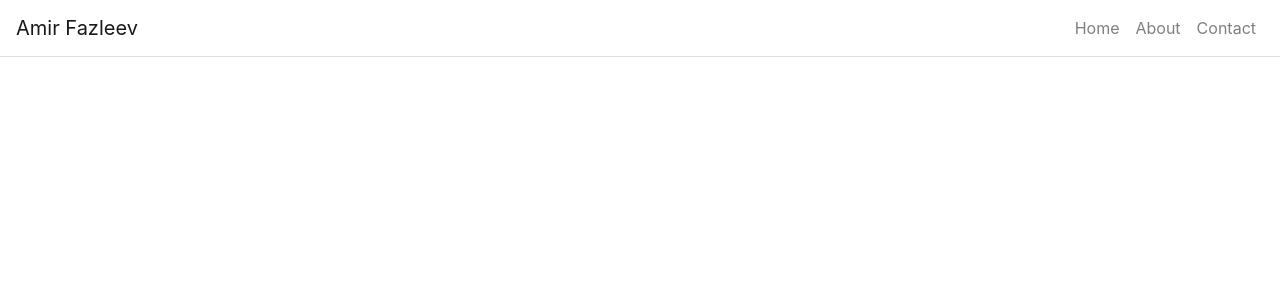
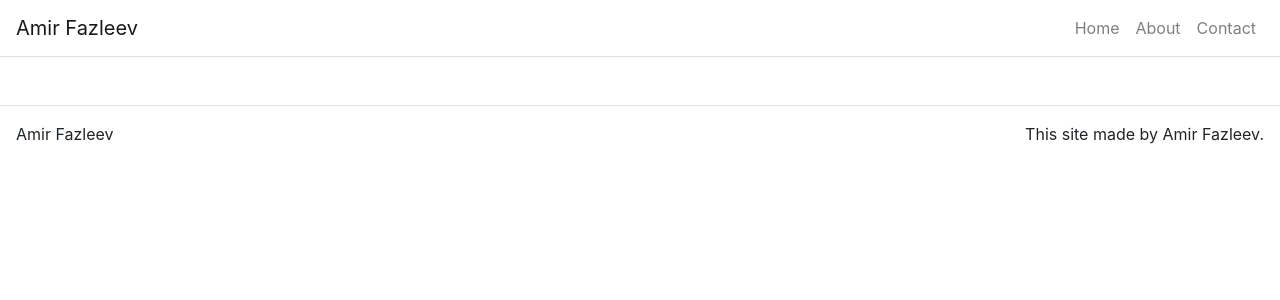
Before and after one commit to Doaxan/amirfazleev_ru, a React (Create React App) app: page / in a window 1280 px wide. Shown: the top 300 px of the page. Built offline with nearby package versions, Linux system fonts and the light colour scheme.

Commit message:
Add Footer

```diff
--- a/src/App.js
+++ b/src/App.js
@@ -1,7 +1,8 @@
 import React from 'react'
 import './App.css'
-import {BrowserRouter as Router, Route, Link} from 'react-router-dom'
+import {BrowserRouter as Router, Link} from 'react-router-dom'
 import {Container, Navbar, Nav} from 'react-bootstrap'
+import Footer from './components/Footer'
 
 class App extends React.Component {
   constructor(props) {
@@ -16,7 +17,7 @@
       home: {
         title: 'Welcome!',
         subTitle: 'Subtitle',
-        text: 'Checkout my projects below'
+        text: 'Checkout my projects below',
       },
       About: {
         title: 'About Me',
@@ -45,6 +46,8 @@
             </Navbar.Collapse>
           </Navbar>
 
+          <Footer/>
+
         </Container>
       </Router>
     )
--- /dev/null
+++ b/src/components/Footer.js
@@ -0,0 +1,22 @@
+import React from 'react'
+import {Container, Row, Col} from 'react-bootstrap'
+
+function Footer() {
+  return (
+    <footer className="mt-5">
+      <Container fluid={true}>
+        <Row className="border-top justify-content-between p-3">
+          <Col className="p-0" md={3} sm={12}>
+            Amir Fazleev
+          </Col>
+
+          <Col className="p-0 d-flex justify-content-end" md={3}>
+            This site made by Amir Fazleev.
+          </Col>
+        </Row>
+      </Container>
+    </footer>
+  )
+}
+
+export default Footer
```
